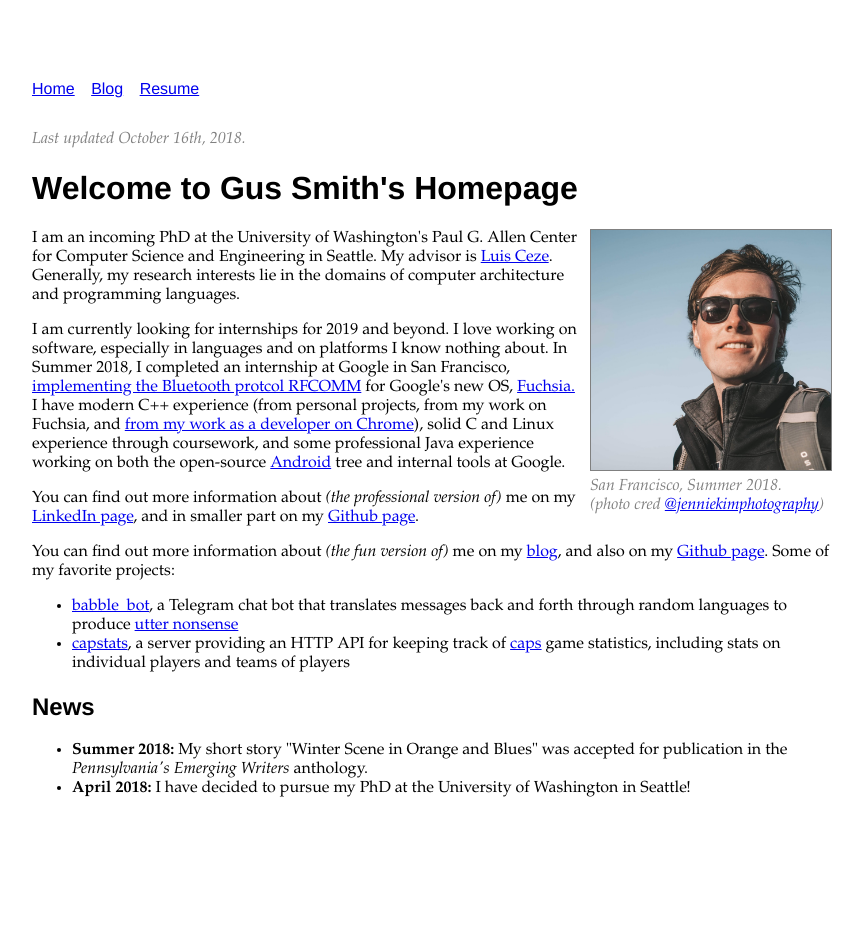
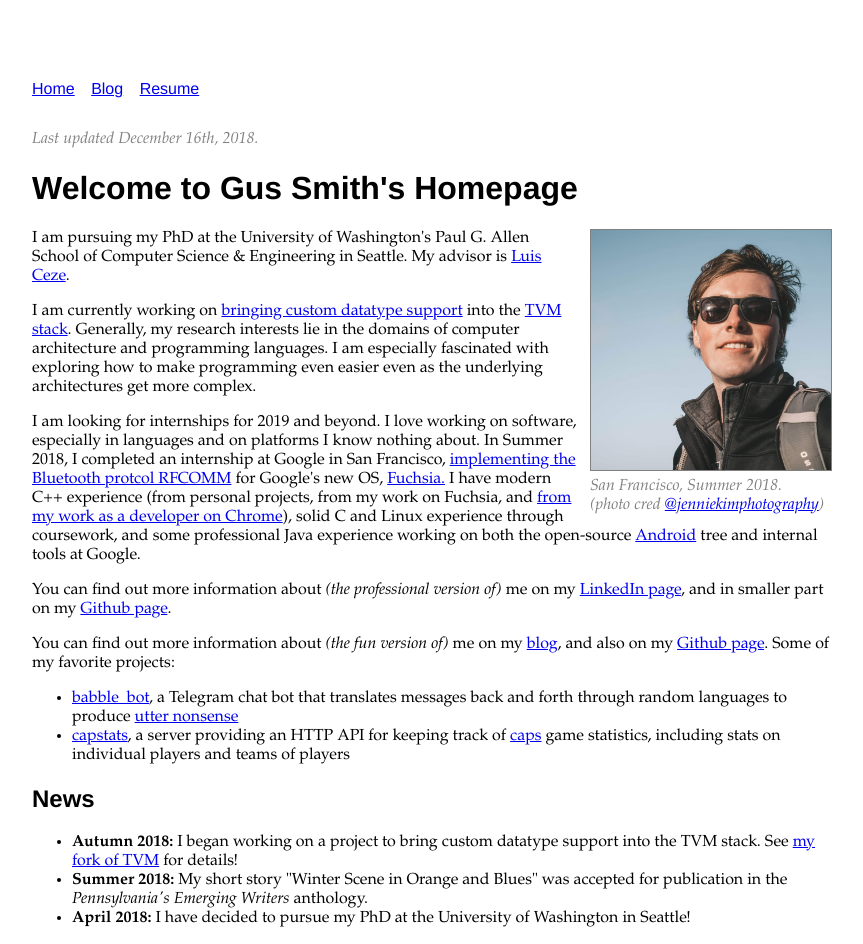
Before and after one commit to gussmith23/homepage, a plain HTML site: page index.html in a window 1280 px wide. Shown: the whole page, without its empty margins (160-1023 px from the left). Before the commit the page ends 814 px from the top, so only its background shows below. Drawn offline with Linux system fonts and the light colour scheme.

Commit message:
Update content

```diff
--- a/index.html
+++ b/index.html
@@ -28,17 +28,18 @@
           <li><a href="http://justg.us/blog" target="_blank">Blog</a></li>
           <li><a href="https://github.com/gussmith23/resume/releases/download/18au/gushsmith-resume.pdf" target="_blank">Resume</a></li>
       </ul>
-    <div class="last-updated">Last updated October 16th, 2018.</div>
+    <div class="last-updated">Last updated December 16th, 2018.</div>
     <h1>Welcome to Gus Smith's Homepage</h1>
     <div class="picture-of-me">
       <img src="me.png" alt="Gus Smith">
       <div>San Francisco, Summer 2018.</div>
       <div>(photo cred <a href="https://www.instagram.com/jenniekimphotography/" target="_blank">@jenniekimphotography</a>)</div>
     </div>
-    <p>I am an incoming PhD at the University of Washington's Paul G. Allen Center for Computer Science and Engineering in Seattle. My advisor is <a href="https://www.cs.washington.edu/people/faculty/luisceze" target="_blank">Luis Ceze</a>. Generally, my research interests lie in the domains of computer architecture and programming languages.</p>
-    <p>I am currently looking for internships for 2019 and beyond. I love working on software, especially in languages and on platforms I know nothing about. In Summer 2018, I completed an internship at Google in San Francisco, <a href="https://fuchsia.googlesource.com/garnet/+/85cd568e67d8113f3206af9af9060764abef7f35/drivers/bluetooth/lib/rfcomm/" target="_blank">implementing the Bluetooth protcol RFCOMM</a> for Google's new OS, <a href="https://en.wikipedia.org/wiki/Google_Fuchsia" target="_blank">Fuchsia.</a> I have modern C++ experience (from personal projects, from my work on Fuchsia, and <a href="https://chromium.googlesource.com/chromium/src/+/d18e0892dcabb921e226354f0c50c95a8b15f4b1">from my work as a developer on Chrome</a>), solid C and Linux experience through coursework, and some professional Java experience working on both the open-source <a href="https://android.googlesource.com/platform/tools/base/+/efff78f6cf0930f9d2949ac75007ea52ac983db8">Android</a> tree and internal tools at Google.</p>
+    <p>I am pursuing my PhD at the University of Washington's Paul G. Allen School of Computer Science &amp; Engineering in Seattle. My advisor is <a href="https://www.cs.washington.edu/people/faculty/luisceze" target="_blank">Luis Ceze</a>.</p>
+    <p>I am currently working on <a href="https://github.com/gussmith23/tvm/commit/cfefc6d394bc73c1d3f9b61445bfabb44cb2d291">bringing custom datatype support</a> into the <a href="https://tvm.ai/">TVM stack</a>. Generally, my research interests lie in the domains of computer architecture and programming languages. I am especially fascinated with exploring how to make programming even easier even as the underlying architectures get more complex.</p>
+    <p>I am looking for internships for 2019 and beyond. I love working on software, especially in languages and on platforms I know nothing about. In Summer 2018, I completed an internship at Google in San Francisco, <a href="https://fuchsia.googlesource.com/garnet/+/85cd568e67d8113f3206af9af9060764abef7f35/drivers/bluetooth/lib/rfcomm/" target="_blank">implementing the Bluetooth protcol RFCOMM</a> for Google's new OS, <a href="https://en.wikipedia.org/wiki/Google_Fuchsia" target="_blank">Fuchsia.</a> I have modern C++ experience (from personal projects, from my work on Fuchsia, and <a href="https://chromium.googlesource.com/chromium/src/+/d18e0892dcabb921e226354f0c50c95a8b15f4b1">from my work as a developer on Chrome</a>), solid C and Linux experience through coursework, and some professional Java experience working on both the open-source <a href="https://android.googlesource.com/platform/tools/base/+/efff78f6cf0930f9d2949ac75007ea52ac983db8">Android</a> tree and internal tools at Google.</p>
     <p>You can find out more information about <i>(the professional version of)</i> me on my <a href="https://linkedin.com/in/gushfsmith/" target="_blank">LinkedIn page</a>, and in smaller part on my <a href="https://github.com/gussmith23" target="_blank">Github page</a>.</p>
-    <p>You can find out more information about <i>(the fun version of)</i> me on my <a href="http://blog.justg.us/" target="_blank">blog</a>, and also on my <a href="https://github.com/gussmith23" target="_blank">Github page</a>. Some of my favorite projects:</p>
+    <p>You can find out more information about <i>(the fun version of)</i> me on my <a href="http://justg.us/blog" target="_blank">blog</a>, and also on my <a href="https://github.com/gussmith23" target="_blank">Github page</a>. Some of my favorite projects:</p>
     <ul>
       <li><a href="https://github.com/gussmith23/babble_bot" target="_blank">babble_bot</a>, a Telegram chat bot that translates messages back and forth through random languages to produce <a href="https://docs.google.com/document/d/1UiTHk2Z7wy-_rXSBy8YJ_N2CqeXsEROLD5NXcvXYd8A/edit" target="_blank">utter nonsense</a></li>
       <li><a href="https://github.com/gussmith23/capstats" target="_blank">capstats</a>, a server providing an HTTP API for keeping track of <a href="https://en.wikipedia.org/wiki/Caps_(drinking_game)#Penn_State_Caps" target="_blank">caps</a> game statistics, including stats on individual players and teams of players</li>
@@ -46,6 +47,7 @@
 
     <h2>News</h2>
     <ul>
+	    <li><b>Autumn 2018:</b> I began working on a project to bring custom datatype support into the TVM stack. See <a href="https://github.com/gussmith23/tvm/commit/cfefc6d394bc73c1d3f9b61445bfabb44cb2d291">my fork of TVM</a> for details!</li>
       <li><b>Summer 2018:</b> My short story "Winter Scene in Orange and Blues" was accepted for publication in the <i>Pennsylvania's Emerging Writers</i> anthology.</li>
       <li><b>April 2018:</b> I have decided to pursue my PhD at the University of Washington in Seattle!</li>
     </ul>
```
